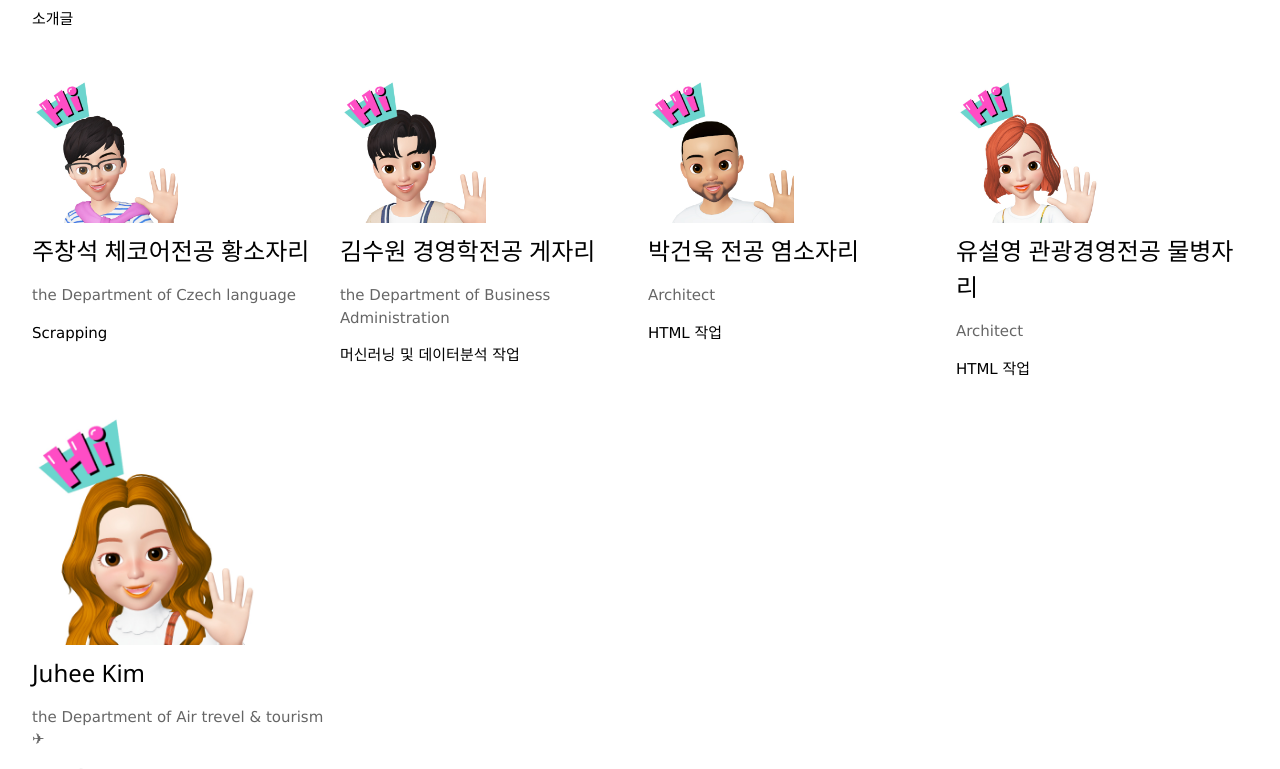
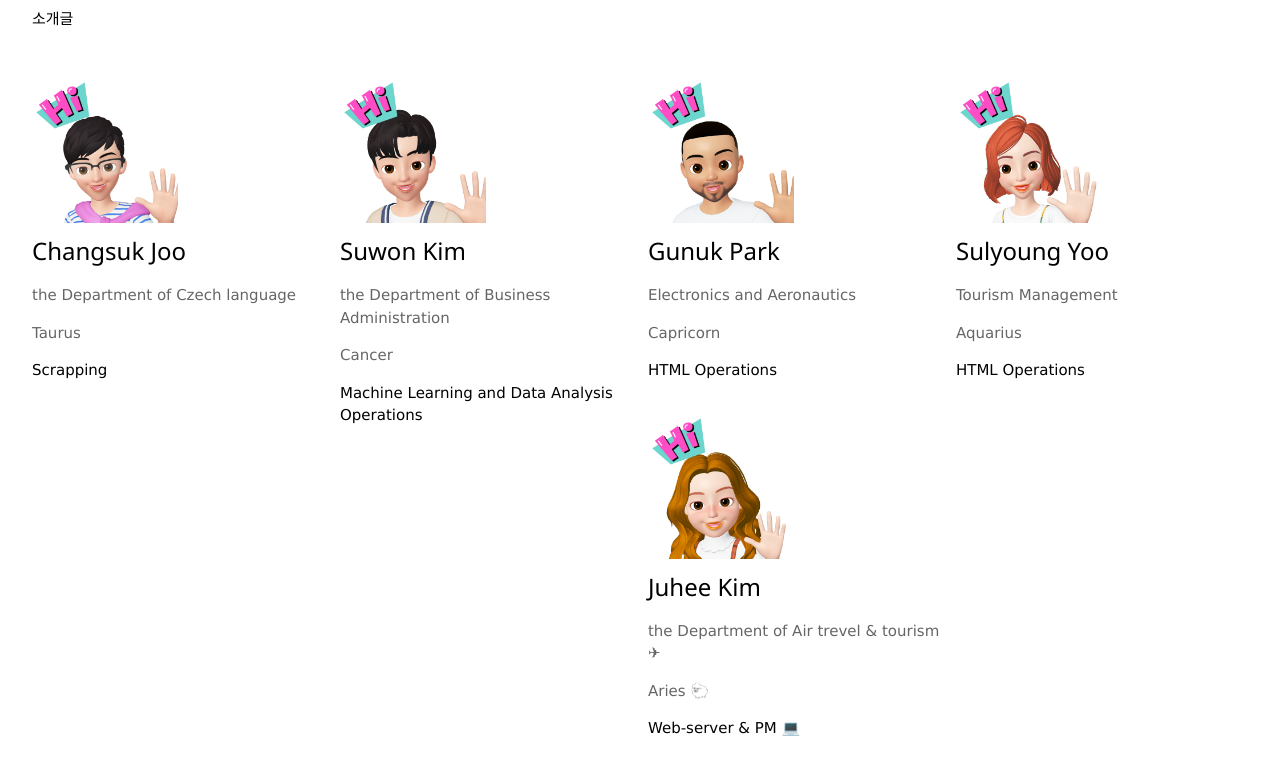
Before and after one commit to victoria2012/Multi_A_2Team, a Django app: page /tjuhee/test in a window 1280 px wide. Shown: the part 1054-1823 px from the top of the page. Run offline with Django 3.2, Linux system fonts and the light colour scheme.

Commit message:
박건욱 27일 수정

```diff
--- a/templates/tjuhee/test.html
+++ b/templates/tjuhee/test.html
@@ -52,9 +52,9 @@
         <div class="w3-display-middle w3-display-hover">
           <button class="w3-button w3-black">체코어전공 황소자리</button>
           </div>
-        <h3>주창석 체코어전공 황소자리</h3>
+        <h3>Changsuk Joo</h3>
         <p class="w3-opacity">the Department of Czech language</p>
-        <p class="w3-opacity"></p>
+        <p class="w3-opacity">Taurus</p>
         <p>Scrapping</p>
       </div>
 
@@ -63,9 +63,10 @@
           <div class="w3-display-middle w3-display-hover">
           <button class="w3-button w3-black">김수원</button>
           </div>
-        <h3>김수원 경영학전공 게자리</h3>
+        <h3>Suwon Kim</h3>
         <p class="w3-opacity">the Department of Business Administration</p>
-        <p>머신러닝 및 데이터분석 작업</p>
+        <p class="w3-opacity">Cancer</p>
+        <p>Machine Learning and Data Analysis Operations</p>
       </div>
 
       <div class="w3-col l3 m6 w3-margin-bottom">
@@ -73,9 +74,10 @@
           <div class="w3-display-middle w3-display-hover">
           <button class="w3-button w3-black">박건욱</button>
           </div>
-        <h3>박건욱 전공 염소자리</h3>
-        <p class="w3-opacity">Architect</p>
-        <p>HTML 작업</p>
+        <h3>Gunuk Park</h3>
+        <p class="w3-opacity">Electronics and Aeronautics</p>
+        <p class="w3-opacity">Capricorn</p>
+        <p>HTML Operations</p>
       </div>
 
       <div class="w3-col l3 m6 w3-margin-bottom">
@@ -83,13 +85,14 @@
           <div class="w3-display-middle w3-display-hover">
           <button class="w3-button w3-black">유설영</button>
           </div>
-        <h3>유설영 관광경영전공 물병자리</h3>
-        <p class="w3-opacity">Architect</p>
-        <p>HTML 작업</p>
+        <h3>Sulyoung Yoo</h3>
+        <p class="w3-opacity">Tourism Management</p>
+        <p class="w3-opacity">Aquarius</p>
+        <p>HTML Operations</p>
       </div>
 
       <div class="w3-col l3 m6 w3-margin-bottom">
-        <img src="/static/img/김주희.jpg" alt="JuheeKim" style="width:80%" class="w3-hover-opacity">
+        <img src="/static/img/김주희.jpg" alt="JuheeKim" style="width:50%" class="w3-hover-opacity">
           <div class="w3-display-middle w3-display-hover">
           <button class="w3-button w3-black">김주희</button>
           </div>
```
